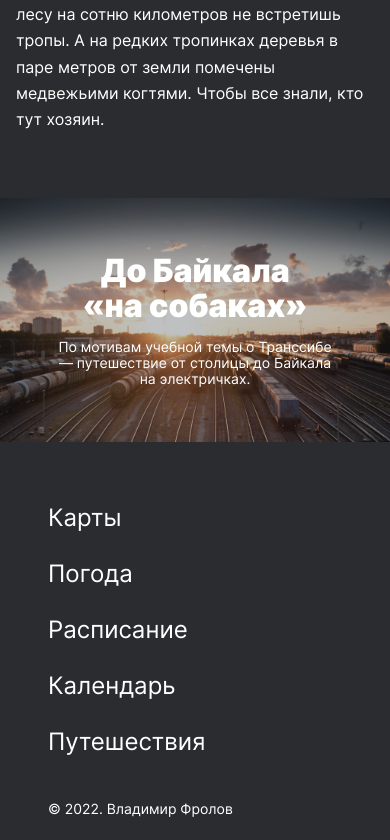
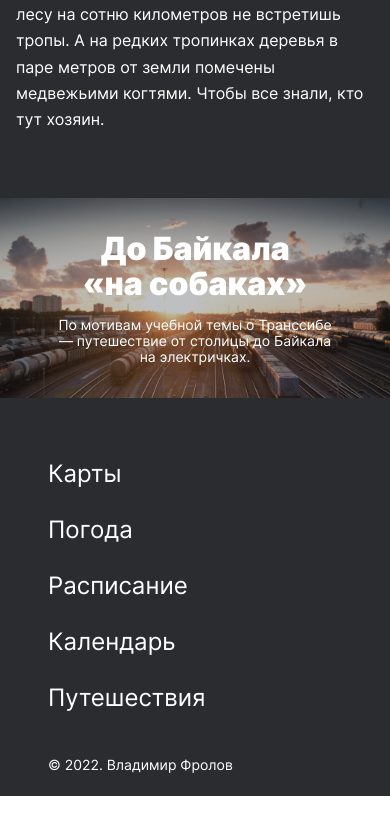
Before and after one commit to v37f/russian-travel, a plain HTML site: page index.html in a window 390 px wide. Shown: the part 9525-10365 px from the top of the page. After the commit the page ends 10321 px from the top, so only its background shows below. Drawn offline with Linux system fonts and the light colour scheme.

Commit message:
ref: section cover

```diff
--- a/blocks/cover/__image/cover__image.css
+++ /dev/null
@@ -1,9 +0,0 @@
-.cover__image {
-  width: 100%;
-
-  grid-column: 1;
-  grid-row: 1;
-
-  opacity: .7;
-  transition: opacity .4s ease;
-}
--- a/blocks/cover/__link/cover__link.css
+++ b/blocks/cover/__link/cover__link.css
@@ -1,10 +1,12 @@
 .cover__link {
-  display: grid;
-  grid-template-columns: 1fr;
+  display: block;
+  text-decoration: none;
 
-  text-decoration: none;
+  background-image: url('../../../images/cover-trains.jpg');
+  background-size: cover;
+  background-position: center;
 }
 
-.cover__link:hover .cover__image {
-  opacity: .3;
+.cover__link:hover .cover__text-box {
+  background-color: rgba(42, 44, 47, .8);
 }
--- a/blocks/cover/__text-box/cover__text-box.css
+++ b/blocks/cover/__text-box/cover__text-box.css
@@ -1,14 +1,19 @@
 .cover__text-box {
-  grid-column: 1;
-  grid-row: 1;
-  justify-self: center;
-  align-self: center;
-  z-index: 2;
-
   display: flex;
   flex-direction: column;
+  gap: 32px;
   align-items: center;
-  gap: 32px;
+
+  padding: 245px 0;
+
+  background-color: rgba(42, 44, 47, .3);
+  /* Поскольку opacity меняет прозрачность так же и дочерних элементов блока(в данном случае текст)
+  при его использовании придется добавлять отдельный блок с фоном и поверх него накладывать блок с текстом,
+  rgba() же позволяет управлять прозрачностью фона блока с текстом, при этом не затрагивая прозрачность текста,
+  это избавляет нас от необхидомости создавать блок фона и позиционировать поверх него текст, что делает код
+  легче */
+
+  transition: background-color .4s ease;
 }
 
 @media screen and (max-width: 767px) {
@@ -16,3 +21,21 @@
     gap: 16px;
   }
 }
+
+@media screen and (max-width: 1279px) {
+  .cover__text-box {
+    padding: 195px 0;
+  }
+}
+
+@media screen and (max-width: 1023px) {
+  .cover__text-box {
+    padding: 115px 0;
+  }
+}
+
+@media screen and (max-width: 425px) {
+  .cover__text-box {
+    padding: 33px 0;
+  }
+}
--- a/index.html
+++ b/index.html
@@ -179,7 +179,6 @@
             <h2 class="cover__title">До Байкала «на собаках»</h2>
             <p class="cover__subtitle">По мотивам учебной темы о Транссибе — путешествие от столицы до Байкала на электричках.</p>
           </div>
-          <img class="cover__image" src="images/cover-trains.jpg" alt="Много поездов">
         </a>
       </section>
       <!-- конец блока cover -->
--- a/pages/index.css
+++ b/pages/index.css
@@ -50,7 +50,6 @@
 /* cover */
 @import url('../blocks/cover/cover.css');
 @import url('../blocks/cover/__link/cover__link.css');
-@import url('../blocks/cover/__image/cover__image.css');
 @import url('../blocks/cover/__text-box/cover__text-box.css');
 @import url('../blocks/cover/__title/cover__title.css');
 @import url('../blocks/cover/__subtitle/cover__subtitle.css');
```
